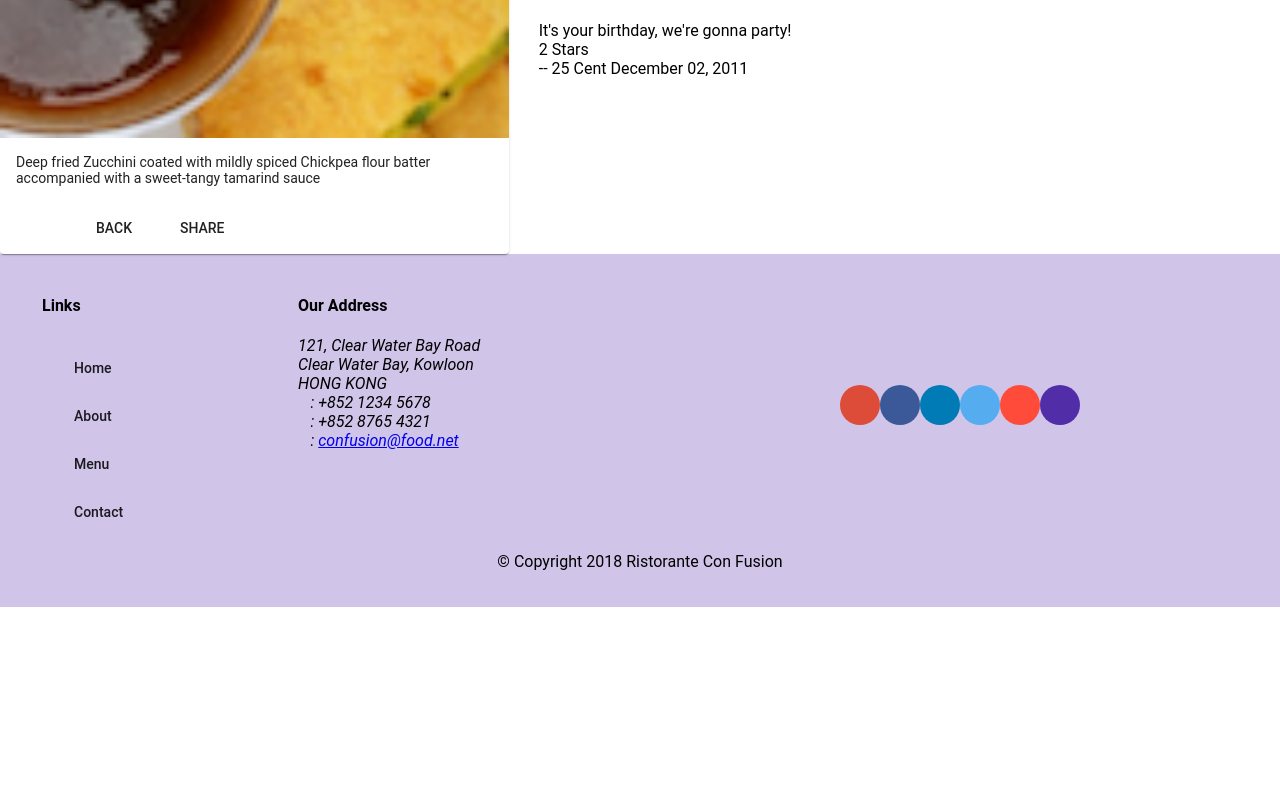
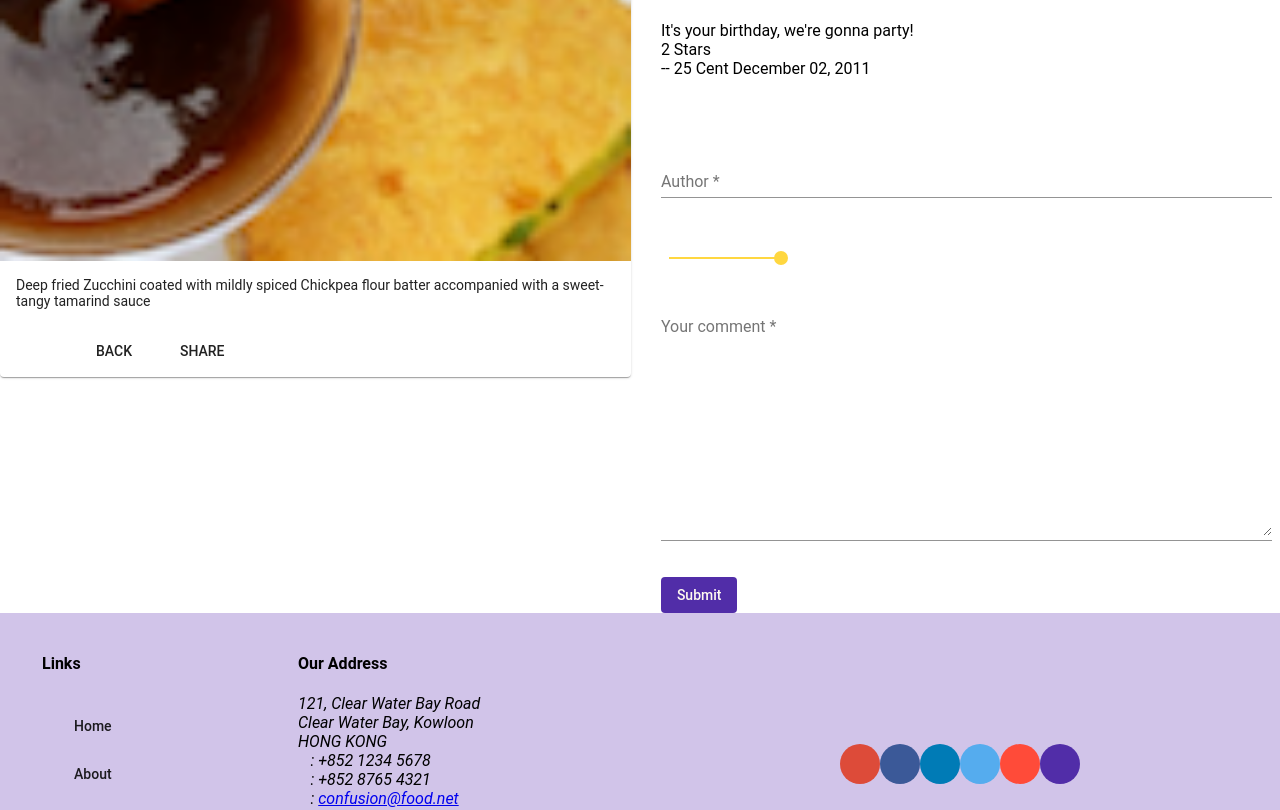
Before and after one commit to George-cherian-dev/Angular-test, an Angular app: page /dishDetail/1 in a window 1280 px wide. Shown: the part 800-1610 px from the top of the page. Before the commit the page ends 1407 px from the top, so only its background shows below. Built offline with nearby package versions, Linux system fonts and the light colour scheme.

Commit message:
Assignment 3

```diff
--- a/src/app/app.module.ts
+++ b/src/app/app.module.ts
@@ -28,6 +28,7 @@ import { MatInputModule } from '@angular/material/input';
 import { MatCheckboxModule } from '@angular/material/checkbox';
 import { MatFormFieldModule} from '@angular/material/form-field';
 import { MatProgressSpinnerModule} from '@angular/material/progress-spinner';
+import {MatSliderModule} from '@angular/material/slider';
 
 import 'hammerjs';
 import { DishService } from './services/dish.service';
@@ -67,7 +68,8 @@ import { PromotionService } from './services/promotion.service';
     MatFormFieldModule,
     MatSelectModule,
     MatSlideToggleModule,
-    MatProgressSpinnerModule
+    MatProgressSpinnerModule,
+    MatSliderModule
   ],
   providers: [
     DishService,
--- a/src/app/menu/dish-item/dish-item.component.html
+++ b/src/app/menu/dish-item/dish-item.component.html
@@ -6,7 +6,7 @@
     fxLayoutGap="10px"
     fxLayoutGap.xs="0" *ngIf="selectedDish">
 
-  <div fxFlex="40">
+  <div fxFlex="70">
     <mat-card>
         <mat-card-header>
             <mat-card-title>
@@ -28,7 +28,7 @@
     </mat-card>
   </div>
 
-  <div fxFlex="40"
+  <div fxFlex="70"
     fxLayout="column"
     fxLayoutAlign="none start"
     fxLayoutGap="50px"
@@ -51,6 +51,45 @@
 
             </p>
         </div>
+        <div *ngIf ="comment" >
+
+            <p matLine style="height:50px;">
+                {{ comment.comment }} <br>
+                {{comment.rating}} Stars <br>
+            -- {{comment.author}} {{comment.date | date:'MMMM dd, yyyy'}} <br>
+
+            </p>
+        </div>
+    </div>
+    <div
+    fxLayout="column"
+    fxLayoutAlign="none start"
+    fxLayoutGap="10px"
+    style="padding-left:20px; width:100%;">
+        <form novalidate [formGroup]="commentForm" #fform ="ngForm" (ngSubmit)="onSubmit()"
+        style="width:100%;">
+            <p>
+                <mat-form-field >
+                    <input matInput formControlName="author" placeholder="Author" name="author" type="text" >
+                    <mat-error *ngIf="formErrors.author">
+                      {{formErrors.author}}
+                    </mat-error>
+                </mat-form-field>
+            </p>
+            <p>
+                <mat-slider formControlName="rating" thumbLabel tickInterval="1"  step="1" min="1" max="5" value="5"></mat-slider>
+
+            </p>
+            <p>
+                <mat-form-field   >
+                    <textarea matInput formControlName="comment" placeholder="Your comment" name="message"  rows="12"></textarea>
+                    <mat-error *ngIf="formErrors.comment">
+                        {{formErrors.comment}}
+                      </mat-error>
+                </mat-form-field>
+            </p>
+            <button mat-button type="submit" class="background-primary text-floral-white" [disabled]="commentForm.invalid">Submit</button>
+        </form>
     </div>
 
   </div>
--- a/src/app/menu/dish-item/dish-item.component.scss
+++ b/src/app/menu/dish-item/dish-item.component.scss
@@ -0,0 +1,3 @@
+mat-form-field {
+    width:100%;
+}
--- a/src/app/menu/dish-item/dish-item.component.ts
+++ b/src/app/menu/dish-item/dish-item.component.ts
@@ -1,14 +1,19 @@
-import { Component, OnInit } from '@angular/core';
+import { Component, OnInit, ViewChild } from '@angular/core';
 import { Params,ActivatedRoute } from '@angular/router';
-import { Location } from '@angular/common'
-import { Dish } from '../../shared/dish';
+import { Location, DatePipe } from '@angular/common'
+import { Dish, } from '../../shared/dish';
+import { Comment } from '../../shared/comments';
 import { DishService } from '../../services/dish.service'
 import { switchMap } from 'rxjs/operators';
+import { FormGroup,FormBuilder, Validator, Validators } from '@angular/forms';
+
+
 
 @Component({
   selector: 'app-dish-item',
   templateUrl: './dish-item.component.html',
-  styleUrls: ['./dish-item.component.scss']
+  styleUrls: ['./dish-item.component.scss'],
+  providers: [DatePipe]
 })
 export class DishItemComponent implements OnInit {
 
@@ -17,30 +22,44 @@ export class DishItemComponent implements OnInit {
   prev: number;
   next:number;
 
+
+  @ViewChild('fform') commentFormDirective;
+
+  commentForm: FormGroup;
+  comment: Comment;
+
+  formErrors = {
+    'author': '',
+    'comment': ''
+  };
+
+  validationMessages = {
+    'author': {
+      'required':      'First Name is required.',
+      'minlength':     'First Name must be at least 2 characters long.',
+      'maxlength':     'FirstName cannot be more than 25 characters long.'
+    },
+    'message': {
+      'required':      'Message is required.'
+    },
+  };
+
   constructor(
     private dishService:DishService,
     private route: ActivatedRoute,
-    private location:Location
-  ) { }
+    private location:Location,
+    private fb: FormBuilder,
+    public datepipe: DatePipe
+  ) {
+    this.createForm();
+  }
+
 
   ngOnInit(): void {
 
     this.dishService.getDishIds().subscribe(dishIds =>{
       this.dishIds = dishIds
-      console.log(dishIds);
     });
-
-    /*this.route.params
-    .pipe(switchMap(
-      (params: Params) =>   this.dishService.getDish(params['id'])
-      ))
-    .subscribe((dish) => {
-      this.selectedDish = dish;
-      console.log(dish);
-      this.setPrevNext(dish);
-    },(error)=> {
-      console.log(error);
-    });;*/
 
       this.route.params.subscribe( (params: Params) => {
         this.selectedDish = null;
@@ -54,6 +73,47 @@ export class DishItemComponent implements OnInit {
       }
       );
   }
+
+  createForm(){
+    this.commentForm = this.fb.group({
+      author:['',[Validators.required, Validators.minLength(2), Validators.maxLength(25)]],
+      rating:[5,[Validators.required, Validators.pattern]],
+      comment: ['',Validators.required]
+    });
+
+    this.commentForm.valueChanges.subscribe( data =>{
+      this.onValueChanged(data);
+    });
+    this.onValueChanged();
+  }
+
+  onValueChanged(data?: any) {
+    if (!this.commentForm) { return; }
+
+    for (let field in this.formErrors) {
+      if (this.formErrors.hasOwnProperty(field)) {
+        // clear previous error message (if any)
+        this.formErrors[field] = '';
+        let control =  this.commentForm.get(field);
+        if (control && control.dirty && !control.valid) {
+          for (const key in control.errors) {
+            if (control.errors.hasOwnProperty(key)) {
+              this.formErrors[field] +=  this.validationMessages[field][key] + ' ';
+            }
+          }
+        }
+      }
+    }
+    debugger;
+    if(this.commentForm.valid){
+      let intermediateComment = this.commentForm.value;
+      intermediateComment['date'] = this.datepipe.transform(new Date(), 'MMM dd yyyy') ;
+      this.comment = intermediateComment;
+    }else{
+      this.comment = null;
+    }
+  }
+
   setPrevNext(dish:Dish){
     let index = this.dishIds.indexOf(dish.id);
     this.prev = (this.dishIds.length + index - 1)% this.dishIds.length;
@@ -63,4 +123,22 @@ export class DishItemComponent implements OnInit {
     this.location.back();
   }
 
+  onSubmit(){
+    let intermediateComment = this.commentForm.value;
+    intermediateComment['date'] = this.datepipe.transform(new Date(), 'MMM dd yyyy') ;
+    this.comment = null;
+    this.selectedDish.comments.push(intermediateComment);
+
+    this.commentForm.reset({
+      author:'',
+        rating:5,
+        comment: ''
+    });
+    this.commentFormDirective.resetForm();
+    this.onValueChanged();
+    this.commentForm.patchValue({
+      rating:5
+    })
+  }
+
 }
```
